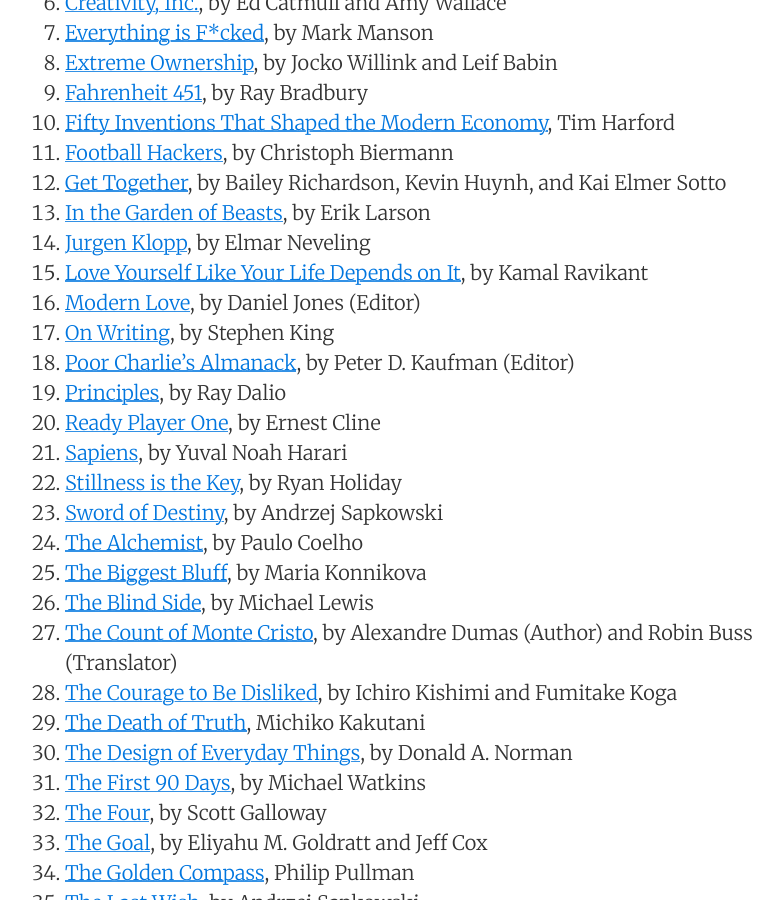
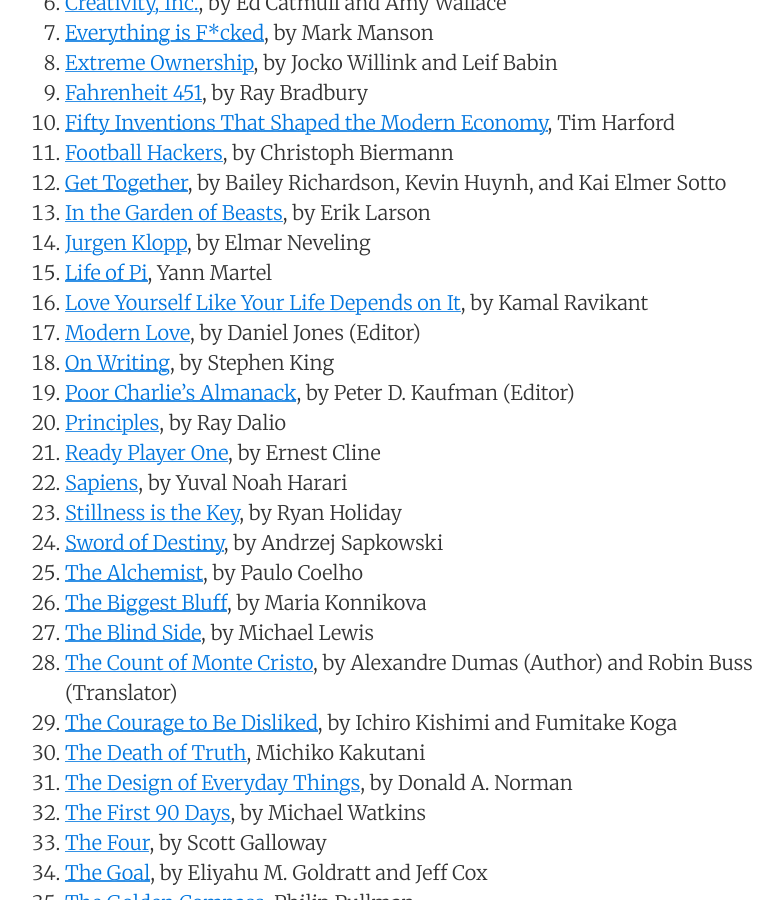
Before and after one commit to sewardlee337/sewardlee337.github.io, a Jekyll site: the page built from readinglist.md, in a window 1280 px wide and 900 px high, scrolled down 770 px. Shown: the whole window, without its empty margins (195-978 px from the left). Built offline with Jekyll 4.4.1, drawn with Linux system fonts in a browser that asks for light colours; nearby versions of some CDN libraries.

Commit message:
Update reading list

```diff
--- a/readinglist.md
+++ b/readinglist.md
@@ -34,6 +34,7 @@
 1. [Get Together](https://amzn.to/3ametPO), by Bailey Richardson, Kevin Huynh, and Kai Elmer Sotto
 1. [In the Garden of Beasts](https://amzn.to/3bV0DoZ), by Erik Larson
 1. [Jurgen Klopp](https://amzn.to/3brlNuS), by Elmar Neveling
+1. [Life of Pi](https://amzn.to/3a7NTg0), Yann Martel
 1. [Love Yourself Like Your Life Depends on It](https://amzn.to/2Ysqa4s), by Kamal Ravikant
 1. [Modern Love](https://amzn.to/3cIaU6P), by Daniel Jones (Editor)
 1. [On Writing](https://amzn.to/2QOnJV1), by Stephen King
```
